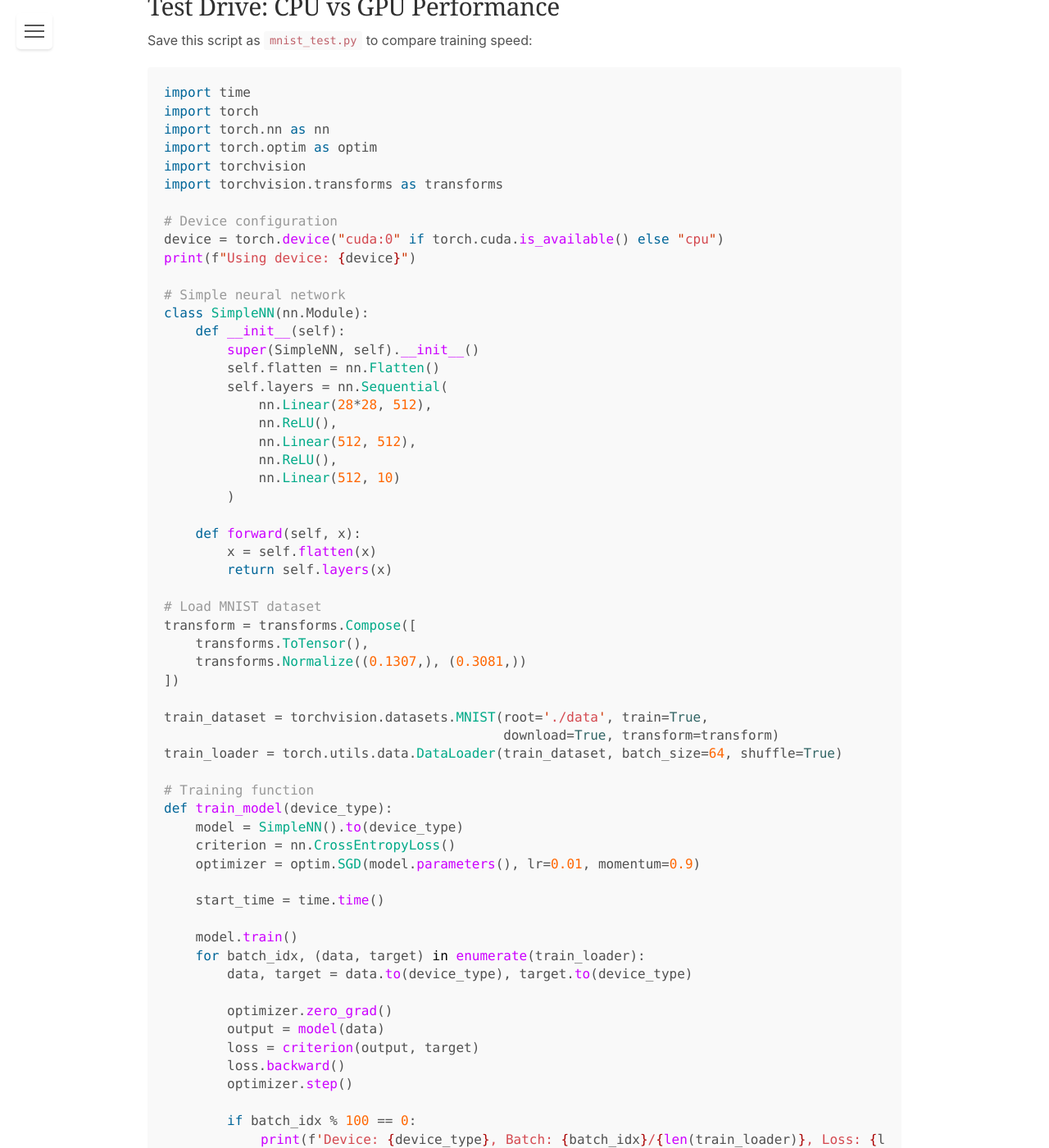
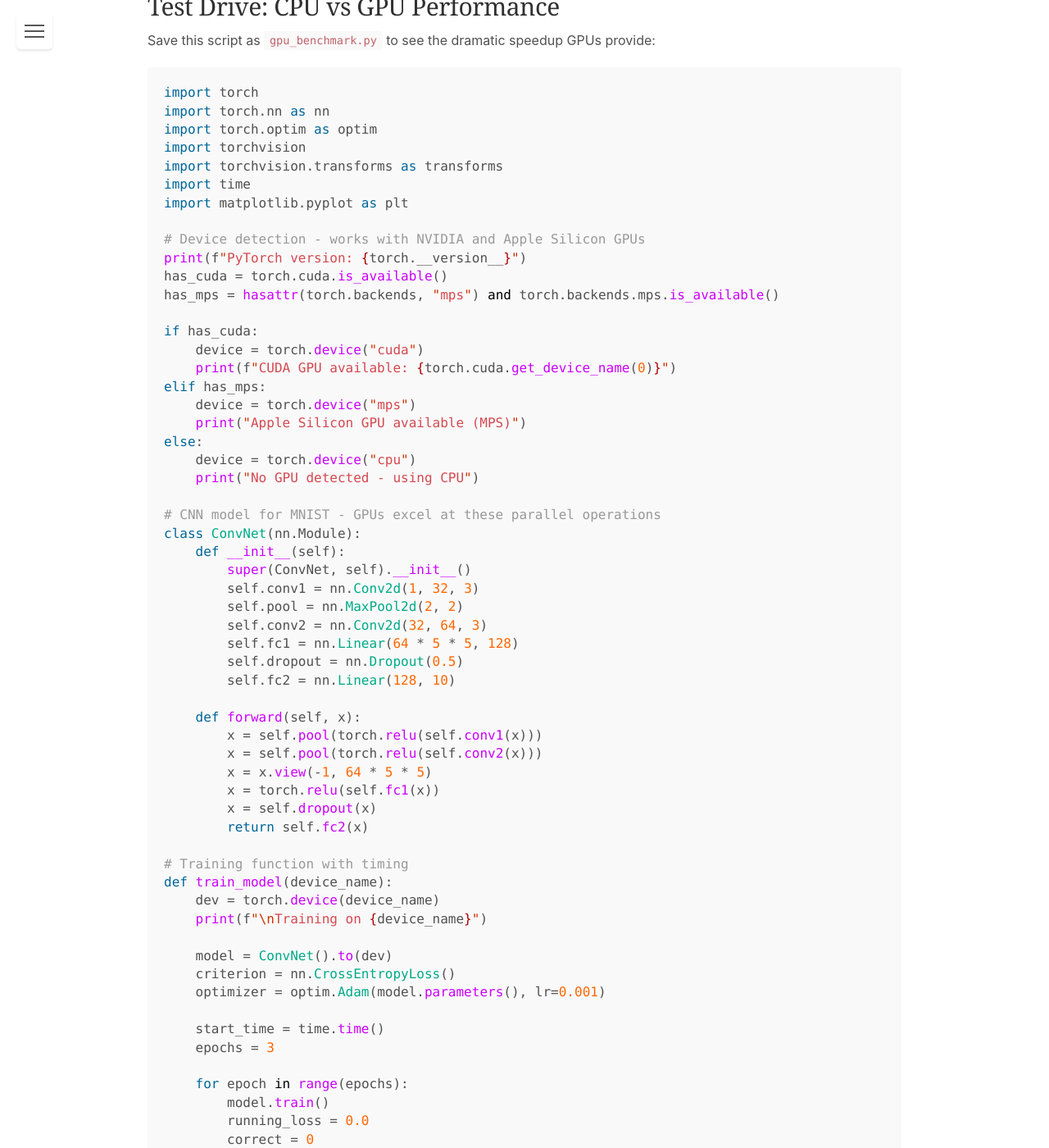
Before and after one commit to FabianLander/fabianlander.github.io, a Jekyll site: the page built from _posts/2025-02-27-Python-Env.md, in a window 1280 px wide and 1400 px high, scrolled down 743 px. Shown: the whole window at 82% size. Built offline with Jekyll 4.4.1, drawn with Linux system fonts in a browser that asks for light colours; some of the changed text lies outside the part shown.

Commit message:
removed index content and used a better example for python env

````diff
--- a/_posts/2025-02-27-Python-Env.md
+++ b/_posts/2025-02-27-Python-Env.md
@@ -29,85 +29,157 @@ python -c "import torch; print('CUDA available:', torch.cuda.is_available()); pr
 
 ## Test Drive: CPU vs GPU Performance
 
-Save this script as `mnist_test.py` to compare training speed:
+Save this script as `gpu_benchmark.py` to see the dramatic speedup GPUs provide:
 
 ```python
-import time
 import torch
 import torch.nn as nn
 import torch.optim as optim
 import torchvision
 import torchvision.transforms as transforms
+import time
+import matplotlib.pyplot as plt
 
-# Device configuration
-device = torch.device("cuda:0" if torch.cuda.is_available() else "cpu")
-print(f"Using device: {device}")
+# Device detection - works with NVIDIA and Apple Silicon GPUs
+print(f"PyTorch version: {torch.__version__}")
+has_cuda = torch.cuda.is_available()
+has_mps = hasattr(torch.backends, "mps") and torch.backends.mps.is_available()
 
-# Simple neural network
-class SimpleNN(nn.Module):
+if has_cuda:
+    device = torch.device("cuda")
+    print(f"CUDA GPU available: {torch.cuda.get_device_name(0)}")
+elif has_mps:
+    device = torch.device("mps")
+    print("Apple Silicon GPU available (MPS)")
+else:
+    device = torch.device("cpu")
+    print("No GPU detected - using CPU")
+
+# CNN model for MNIST - GPUs excel at these parallel operations
+class ConvNet(nn.Module):
     def __init__(self):
-        super(SimpleNN, self).__init__()
-        self.flatten = nn.Flatten()
-        self.layers = nn.Sequential(
-            nn.Linear(28*28, 512),
-            nn.ReLU(),
-            nn.Linear(512, 512),
-            nn.ReLU(),
-            nn.Linear(512, 10)
-        )
+        super(ConvNet, self).__init__()
+        self.conv1 = nn.Conv2d(1, 32, 3)
+        self.pool = nn.MaxPool2d(2, 2)
+        self.conv2 = nn.Conv2d(32, 64, 3)
+        self.fc1 = nn.Linear(64 * 5 * 5, 128)
+        self.dropout = nn.Dropout(0.5)
+        self.fc2 = nn.Linear(128, 10)
 
     def forward(self, x):
-        x = self.flatten(x)
-        return self.layers(x)
+        x = self.pool(torch.relu(self.conv1(x)))
+        x = self.pool(torch.relu(self.conv2(x)))
+        x = x.view(-1, 64 * 5 * 5)
+        x = torch.relu(self.fc1(x))
+        x = self.dropout(x)
+        return self.fc2(x)
 
-# Load MNIST dataset
-transform = transforms.Compose([
-    transforms.ToTensor(),
-    transforms.Normalize((0.1307,), (0.3081,))
-])
+# Training function with timing
+def train_model(device_name):
+    dev = torch.device(device_name)
+    print(f"\nTraining on {device_name}")
 
-train_dataset = torchvision.datasets.MNIST(root='./data', train=True,
-                                           download=True, transform=transform)
-train_loader = torch.utils.data.DataLoader(train_dataset, batch_size=64, shuffle=True)
-
-# Training function
-def train_model(device_type):
-    model = SimpleNN().to(device_type)
+    model = ConvNet().to(dev)
     criterion = nn.CrossEntropyLoss()
-    optimizer = optim.SGD(model.parameters(), lr=0.01, momentum=0.9)
+    optimizer = optim.Adam(model.parameters(), lr=0.001)
 
     start_time = time.time()
+    epochs = 3
 
-    model.train()
-    for batch_idx, (data, target) in enumerate(train_loader):
-        data, target = data.to(device_type), target.to(device_type)
+    for epoch in range(epochs):
+        model.train()
+        running_loss = 0.0
+        correct = 0
+        total = 0
 
-        optimizer.zero_grad()
-        output = model(data)
-        loss = criterion(output, target)
-        loss.backward()
-        optimizer.step()
+        for i, (inputs, labels) in enumerate(trainloader):
+            inputs, labels = inputs.to(dev), labels.to(dev)
 
-        if batch_idx % 100 == 0:
-            print(f'Device: {device_type}, Batch: {batch_idx}/{len(train_loader)}, Loss: {loss.item():.6f}')
+            optimizer.zero_grad()
+            outputs = model(inputs)
+            loss = criterion(outputs, labels)
+            loss.backward()
+            optimizer.step()
+
+            running_loss += loss.item()
+            _, predicted = torch.max(outputs.data, 1)
+            total += labels.size(0)
+            correct += (predicted == labels).sum().item()
+
+            if i % 50 == 49:
+                print(f'Epoch {epoch+1}, Batch {i+1}, Loss: {running_loss/50:.3f}, Acc: {100*correct/total:.1f}%')
+                running_loss = 0.0
 
     total_time = time.time() - start_time
-    print(f"Training on {device_type} took {total_time:.2f} seconds")
+    print(f"Training on {device_name} took {total_time:.2f} seconds")
     return total_time
 
-# Run comparison
-print("\n--- CPU Training ---")
-cpu_time = train_model(torch.device("cpu"))
+# Additionally benchmark large matrix multiplication
+def benchmark_matrix():
+    print("\n--- Matrix Operations Benchmark ---")
+    # Large matrices benefit tremendously from GPU
+    size = 5000
+    a = torch.randn(size, size)
+    b = torch.randn(size, size)
 
-if torch.cuda.is_available():
-    print("\n--- GPU Training ---")
-    gpu_time = train_model(torch.device("cuda:0"))
-    print(f"\nGPU is {cpu_time/gpu_time:.2f}x faster than CPU")
-else:
-    print("\nGPU not available for comparison")
+    # CPU timing
+    cpu_start = time.time()
+    _ = torch.matmul(a, b)
+    cpu_time = time.time() - cpu_start
+    print(f"CPU matrix multiplication: {cpu_time:.2f} seconds")
+
+    # Skip if no GPU
+    if device.type == "cpu":
+        return
+
+    # GPU timing
+    a_gpu = a.to(device)
+    b_gpu = b.to(device)
+
+    # Warmup run
+    _ = torch.matmul(a_gpu, b_gpu)
+    if has_cuda:
+        torch.cuda.synchronize()
+    elif has_mps:
+        torch.mps.synchronize()
+
+    # Timed run
+    gpu_start = time.time()
+    _ = torch.matmul(a_gpu, b_gpu)
+    if has_cuda:
+        torch.cuda.synchronize()
+    elif has_mps:
+        torch.mps.synchronize()
+    gpu_time = time.time() - gpu_start
+
+    print(f"GPU matrix multiplication: {gpu_time:.2f} seconds")
+    print(f"Speedup: {cpu_time/gpu_time:.1f}x faster on GPU")
+
+# Prepare data (use subset for quick demo)
+transform = transforms.Compose([transforms.ToTensor(), transforms.Normalize((0.5,), (0.5,))])
+mnist_train = torchvision.datasets.MNIST(root='./data', train=True, download=True, transform=transform)
+subset_train = torch.utils.data.Subset(mnist_train, range(10000))  # Use 10k examples
+trainloader = torch.utils.data.DataLoader(subset_train, batch_size=128, shuffle=True, num_workers=2)
+
+# Run model training benchmark
+cpu_time = train_model("cpu")
+
+if device.type != "cpu":
+    gpu_time = train_model(device.type)
+    speedup = cpu_time / gpu_time
+    print(f"\nGPU is {speedup:.1f}x faster than CPU for training")
+
+# Run matrix multiplication benchmark
+benchmark_matrix()
+
+# Cleanup
+if has_cuda:
+    torch.cuda.empty_cache()
 ```
 
-Run with: `python mnist_test.py`
+Run with: `python gpu_benchmark.py`
+
+On our hardware (NVIDIA RTX 4000 Ada Generation), this example typically shows a 17x speedup on GPU.
 
 ## Essential Environment Commands
 
````
Also changed, not shown: index.md (+7 -16 lines).
